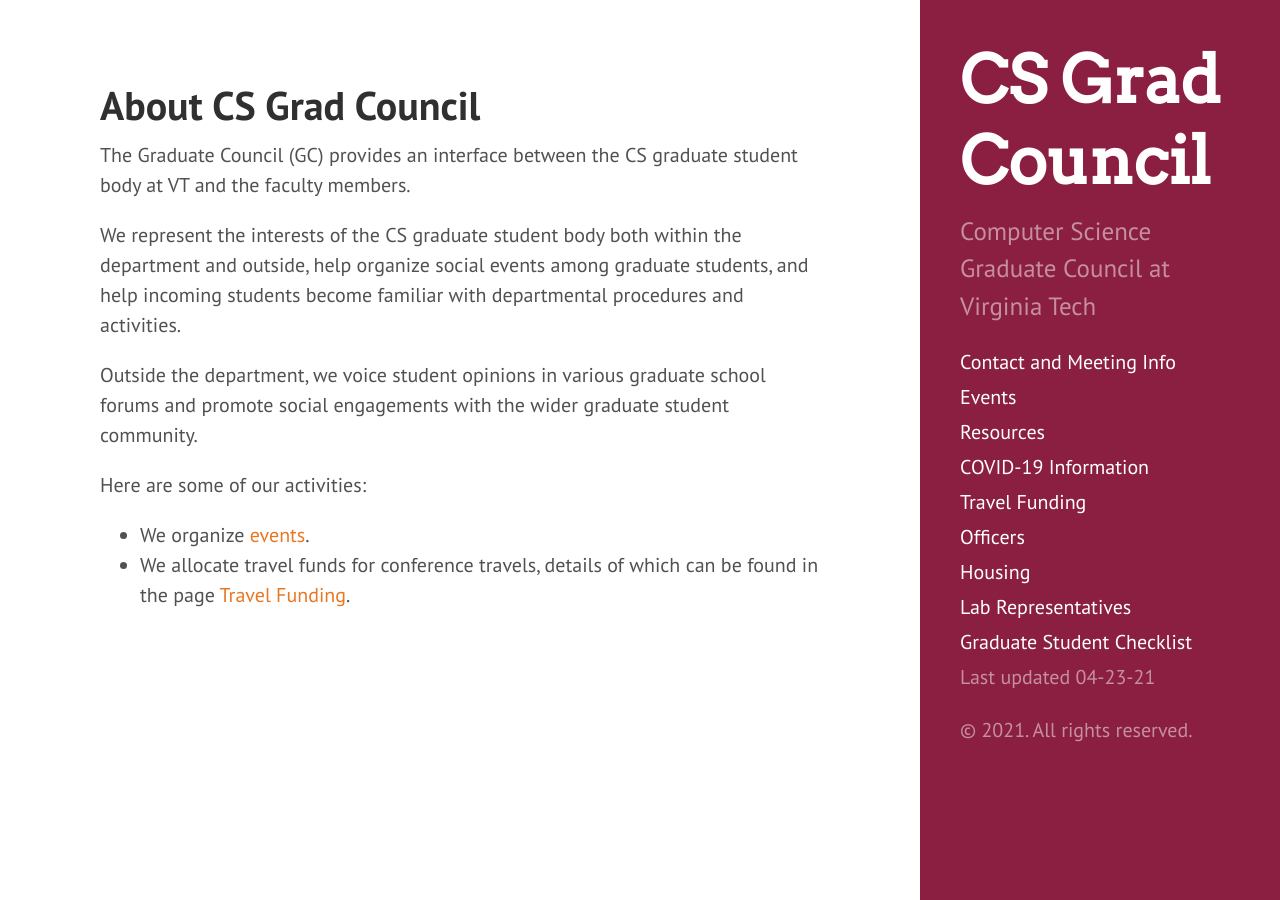
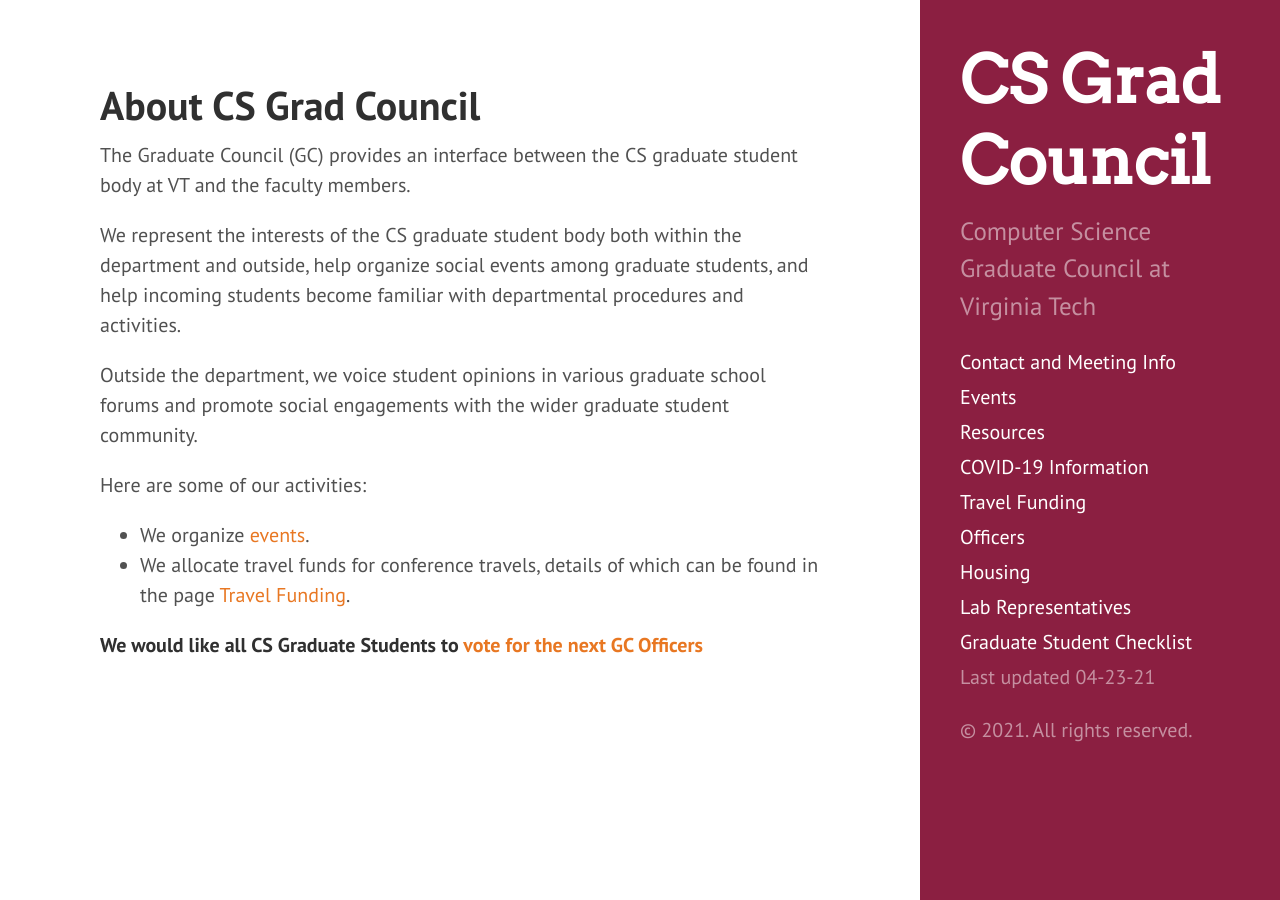
Before and after one commit to CSGraduateCouncil-VirginiaTech/csgc-website, a Jekyll site: the page built from index.md, in a window 1280 px wide. Built offline with Jekyll 4.4.1, drawn with Linux system fonts in a browser that asks for light colours.

Commit message:
Update index.md
Added the election link

```diff
--- a/index.md
+++ b/index.md
@@ -14,3 +14,5 @@
 Here are some of our activities:
 - We organize [events](/events/).
 - We allocate travel funds for conference travels, details of which can be found in the page [Travel Funding](/travel_funding/).
+
+**We would like all CS Graduate Students to [vote for the next GC Officers](https://docs.google.com/forms/d/e/1FAIpQLScA8qrtJ5cqPRwbMfrr0c2mfQ49ObfBHAlyq-aX4AlxRspgbw/viewform)**
```
